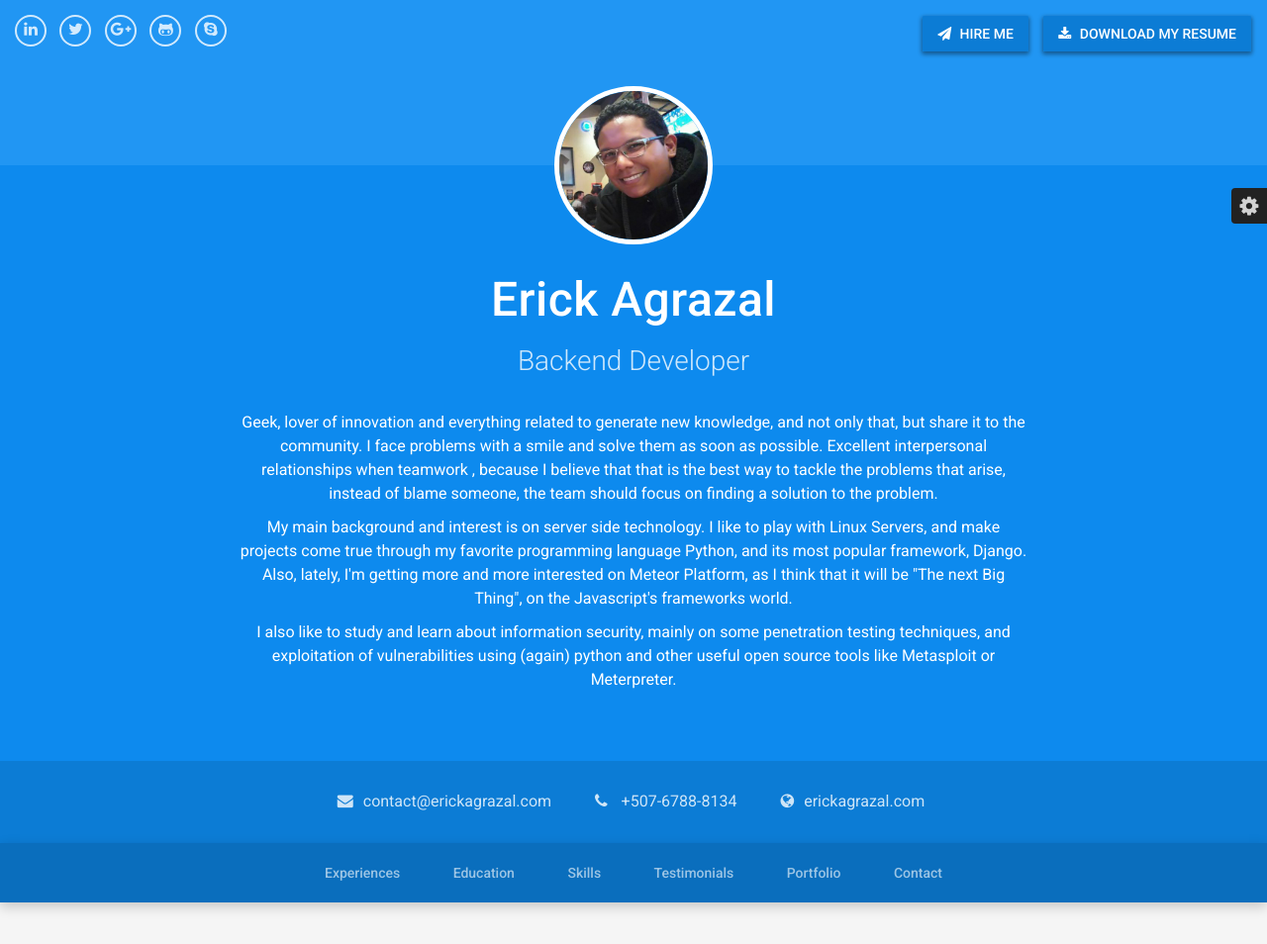
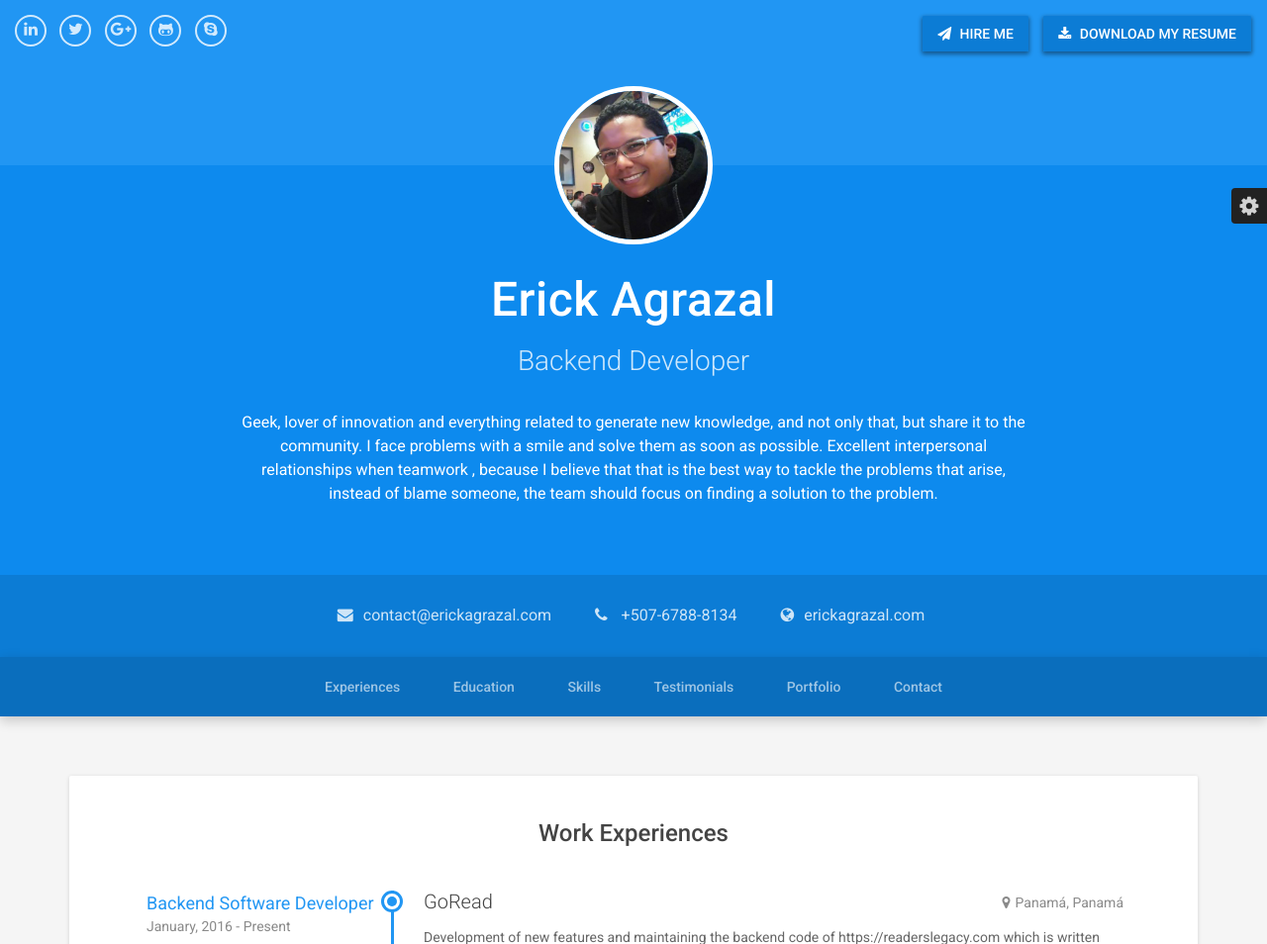
Before and after one commit to ErickAgrazal/portfolio, a Django app: template portfolio/templates/home.html in a window 1280 px wide; the page is wider, and only the part inside the window is pictured. Shown: the top 954 px of that part at 99% size. Run offline with Django 3.2, Linux system fonts and the light colour scheme; the template is opened without the code that fills it, so the values that code supplies are empty; some libraries are stand-ins or nearby versions.

Commit message:
Fixed size of description

```diff
--- a/portfolio/templates/home.html
+++ b/portfolio/templates/home.html
@@ -52,8 +52,6 @@
                 <div class="title">Backend Developer</div>
                 <div class="profile">
                     <p>Geek, lover of innovation and everything related to generate new knowledge, and not only that, but share it to the community. I face problems with a smile and solve them as soon as possible. Excellent interpersonal relationships when teamwork , because I believe that that is the best way to tackle the problems that arise, instead of blame someone, the team should focus on finding a solution to the problem.</p>
-                    <p>My main background and interest is on server side technology. I like to play with Linux Servers, and make projects come true through my favorite programming language Python, and its most popular framework, Django. Also, lately, I'm getting more and more interested on Meteor Platform, as I think that it will be "The next Big Thing", on the Javascript's frameworks world.</p>
-                    <p>I also like to study and learn about information security, mainly on some penetration testing techniques, and exploitation of vulnerabilities using (again) python and other useful open source tools like Metasploit or Meterpreter.</p>
                 </div><!--//profile-->
             </div><!--//container-->
         </div><!--//intro-->
@@ -91,7 +89,7 @@
             <div class="timeline">
                 <div class="item">
                     <div class="work-place">
-                        <h3 class="place">GoRead</h3>
+                        <p><h3 class="place">GoRead</h3></p>
                         <div class="location"><i class="fa fa-map-marker" aria-hidden="true"></i>Panamá, Panamá</div>
                     </div>
                     <div class="job-meta">
```
